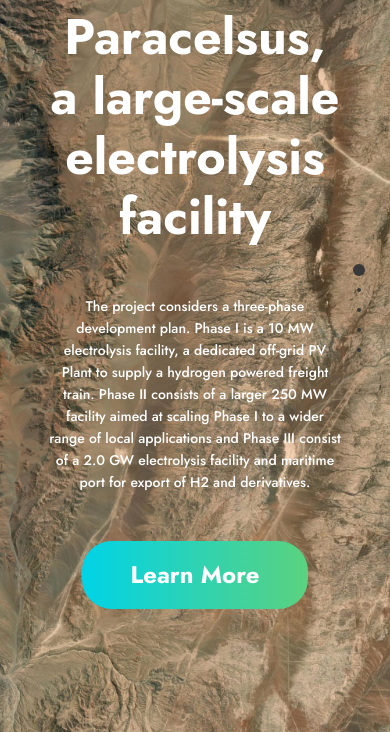
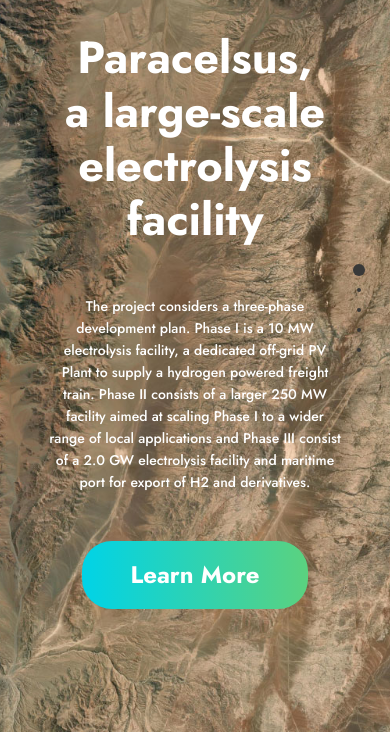
Before and after one commit to dev-ahh/dev-ahh.github.io, a plain HTML site: page index.html in a window 390 px wide. Shown: the part 112-844 px from the top of the page. Drawn offline with nearby package versions, Linux system fonts and the light colour scheme.

Commit message:
Update style.css

```diff
--- a/css/style.css
+++ b/css/style.css
@@ -77,7 +77,7 @@ body{
 h1{
 	font-family: 'Jost', sans-serif;
 	font-weight: 700;
-	font-size: 70px;
+	font-size: 65px;
 	color: #fff;
 }
 
@@ -356,7 +356,7 @@ p a:hover {
 		height: 100px;
 	}
 	h1 {
-		font-size: 50px;
+		font-size: 45px;
 	}
 	h3 {
 		font-size: 15px;
@@ -376,7 +376,7 @@ p a:hover {
 		margin-bottom: 75px;
 	}
 	h1 {
-		font-size: 50px;
+		font-size: 45px;
 	}
 	h2 {
 		font-size: 20px;
```
